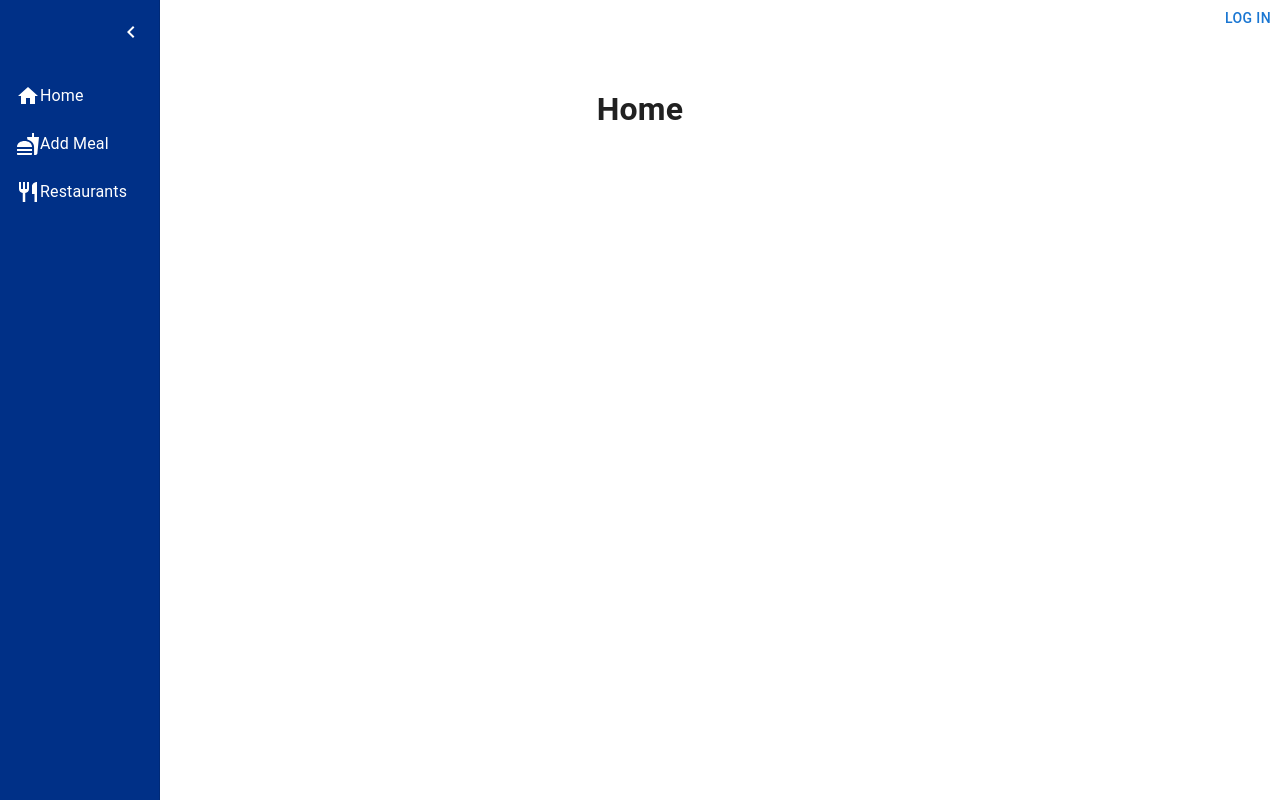
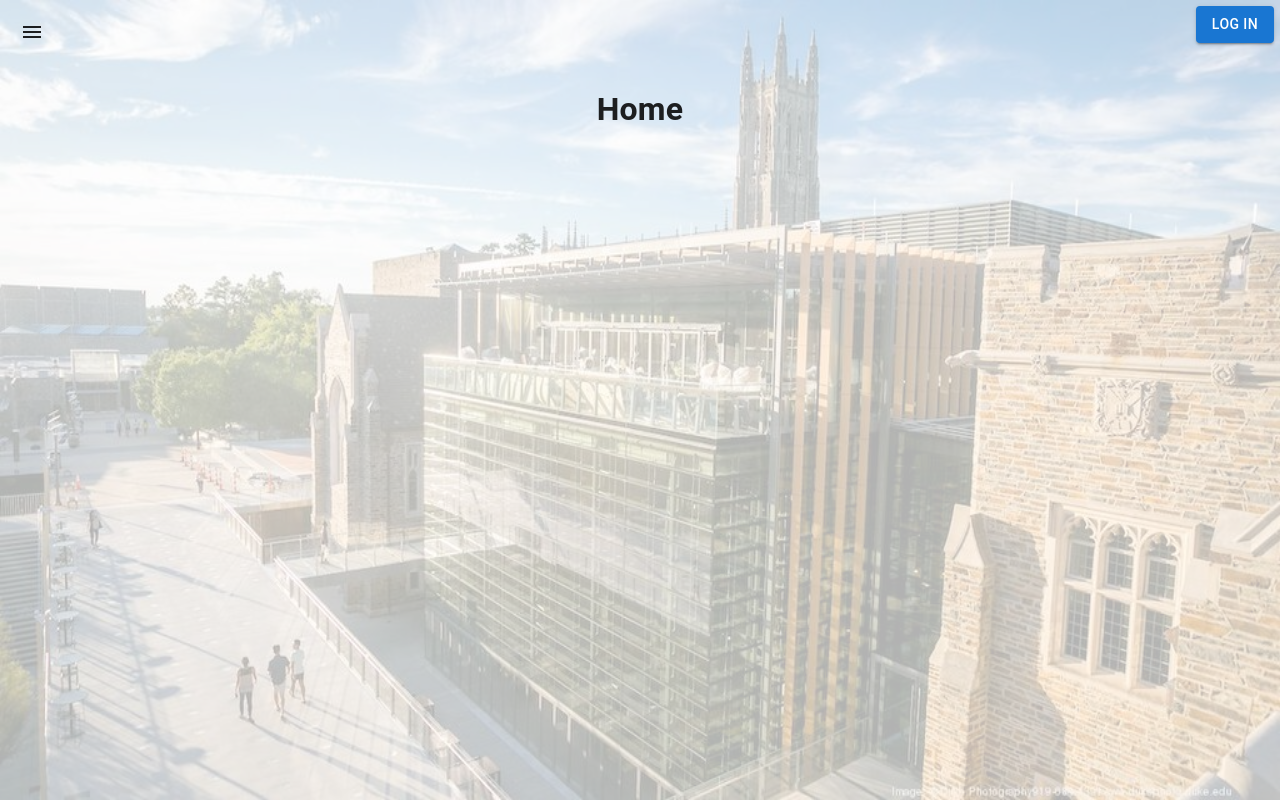
Before and after one commit to ashramen/food-devil, a React (Create React App) app: page / in a window 1280 px wide. Built offline with nearby package versions, Linux system fonts and the light colour scheme.

Commit message:
Edit log in page

```diff
--- a/src/App.css
+++ b/src/App.css
@@ -1,38 +1,21 @@
 .App {
+  position: relative;
   text-align: center;
+  min-height: 100vh;
 }
 
-.App-logo {
-  height: 40vmin;
-  pointer-events: none;
+.App::before {
+  content: "";
+  position: absolute;
+  top: 0px;
+  right: 0px;
+  bottom: 0px;
+  left: 0px;
+  background-image: url("background.jpg");
+  background-size: 100% 100%;
+  opacity: 0.3;
 }
 
-@media (prefers-reduced-motion: no-preference) {
-  .App-logo {
-    animation: App-logo-spin infinite 20s linear;
-  }
+.content {
+  position: relative;
 }
-
-.App-header {
-  background-color: white;
-  min-height: 100vh;
-  display: flex;
-  flex-direction: column;
-  align-items: center;
-  justify-content: center;
-  font-size: calc(10px + 2vmin);
-  color: white;
-}
-
-.App-link {
-  color: #61dafb;
-}
-
-@keyframes App-logo-spin {
-  from {
-    transform: rotate(0deg);
-  }
-  to {
-    transform: rotate(360deg);
-  }
-}
--- a/src/App.tsx
+++ b/src/App.tsx
@@ -9,6 +9,7 @@ import Login from "./components/login/login";
 function App() {
   return (
     <div className="App">
+      <div className="content">
       <BrowserRouter>
         <Switch>
           <Route exact path="/">
@@ -25,6 +26,7 @@ function App() {
           </Route>
         </Switch>
       </BrowserRouter>
+      </div>
     </div>
   );
 }
--- a/src/components/addmeal/addMeal.tsx
+++ b/src/components/addmeal/addMeal.tsx
@@ -1,10 +1,14 @@
 import React from 'react';
+import Sidebar from '../sidebar/sidebar';
 
 class AddMeal extends React.Component{
 
   render() {
     return (
-        <h1>Add Meal</h1>
+        <>
+          <Sidebar isLogIn={false}/>
+          <h1>Add Meal</h1>
+        </>
     );
   }
 }
--- a/src/components/home/home.tsx
+++ b/src/components/home/home.tsx
@@ -1,14 +1,14 @@
 import React from 'react';
-import Sidebar from './sidebar';
+import Sidebar from '../sidebar/sidebar';
 
 class Home extends React.Component{
 
   render() {
     return (
-        <div>
-          <Sidebar/>
+        <>
+          <Sidebar isLogIn={false}/>
           <h1>Home</h1>
-        </div>
+        </>
     );
   }
 }
--- a/src/components/login/login.tsx
+++ b/src/components/login/login.tsx
@@ -10,34 +10,43 @@ import { Link } from 'react-router-dom';
 import IconButton from "@mui/material/IconButton";
 import Alert from '@mui/material/Alert';
 import CloseIcon from '@mui/icons-material/Close';
+import Sidebar from '../sidebar/sidebar';
+import Card from '@mui/material/Card';
 
 interface LoginProps extends PropsFromRedux {};
 
 interface LoginStates {
+  firstName: string;
+  lastName: string;
   username: string;
   password: string;
   confirmPassword: string;
   newAccount: boolean;
   correctLogIn: boolean;
   correctAccount: boolean;
+  accountCreated: boolean;
 };
 
 class Login extends React.Component<LoginProps, LoginStates> {
   constructor(props: LoginProps) {
     super(props);
     this.state = {
+      firstName: '',
+      lastName: '',
       username: '',
       password: '',
       confirmPassword: '',
       newAccount: false,
       correctLogIn: true,
       correctAccount: true,
+      accountCreated: false,
     };
   };
 
   validUserInfo = () => {
-    return (this.state.username === 'username'
-    && this.state.password === 'password');
+    // TODO: Implement this when backend is implemented
+    return (this.state.username === 'CaffeineOverflow'
+    && this.state.password === 'cs316');
   }
 
   correctLogInInfo = () => {
@@ -49,11 +58,20 @@ class Login extends React.Component<LoginProps, LoginStates> {
   }
 
   correctAccountInfo = () => {
-    // Also implement unique username check
-    return (this.state.username
-      && this.state.password
-      && this.state.confirmPassword
-      && this.state.password === this.state.confirmPassword
+    // TODO: Also implement unique username check
+    const {
+      firstName,
+      lastName,
+      username,
+      password,
+      confirmPassword,
+    } = this.state;
+    return (firstName
+      && lastName
+      && username
+      && password
+      && confirmPassword
+      && password === confirmPassword
     ) as boolean;
   }
 
@@ -62,7 +80,8 @@ class Login extends React.Component<LoginProps, LoginStates> {
       if (this.correctAccountInfo()) {
         // TODO: Create Account once backend is implemented
         this.setState({
-          newAccount: false
+          newAccount: false,
+          accountCreated: true
         });
       } else {
         this.setState({correctAccount: false});
@@ -84,15 +103,18 @@ class Login extends React.Component<LoginProps, LoginStates> {
 
   render() {
     const {
+      firstName,
+      lastName,
       username,
       password,
       confirmPassword,
       newAccount,
       correctLogIn,
-      correctAccount
+      correctAccount,
+      accountCreated
     } = this.state;
     const errorMessage: string = (
-      !(username && password && (!newAccount || confirmPassword))?
+      !(username && password && (!newAccount || (firstName && lastName && confirmPassword)))?
       'One of the required fields is empty.' :
       newAccount && password !== confirmPassword?
       "Passwords don't match." :
@@ -101,18 +123,24 @@ class Login extends React.Component<LoginProps, LoginStates> {
       'Username is already taken.'
     );
     return (
-      <div>
-        <h1 className='title'>Food Devil</h1>
-        <h3 className='subtitle'>Please log in to access all features</h3>
+      <>
+        <Sidebar isLogIn={true}/>
+        <Grid container alignItems='center' direction="column">
+          <Card className='card' sx={{
+            maxWidth: 350,
+            boxShadow: 5,
+            marginTop: 5,
+          }}>
+            <h3 className='subtitle'>{newAccount? 'Create Account' : 'Log In'}</h3>
             <Grid container
               spacing={2}
               direction='row'
               alignItems='center'
               justifyContent='center'
             >
+              {correctLogIn && correctAccount? <div></div> :
                 <Grid item xs={12}>
                   <Grid container justifyContent='center'>
-              {correctLogIn && correctAccount? <div></div> :
                     <Alert
                       severity='error'
                       action={
@@ -130,13 +158,58 @@ class Login extends React.Component<LoginProps, LoginStates> {
                           <CloseIcon fontSize='inherit' />
                         </IconButton>
                       }
-                  style ={{width: '35%'}}
+                      style ={{width: '75%'}}
                     >
                       {errorMessage}
                     </Alert>
+                  </Grid>
+                </Grid>}
+              {accountCreated?
+                <Grid item xs={12}>
+                  <Grid container justifyContent='center'>
+                    <Alert
+                      severity='success'
+                      action={
+                        <IconButton
+                          aria-label='close'
+                          color='inherit'
+                          size='small'
+                          onClick={() => {
+                            this.setState({
+                              accountCreated: false,
+                            });
+                          }}
+                        >
+                          <CloseIcon fontSize='inherit' />
+                        </IconButton>
                       }
+                      style ={{width: '75%'}}
+                    >
+                      Account Successfully Created
+                    </Alert>
                   </Grid>
-          </Grid>
+                </Grid> : <div></div>}
+              {newAccount?
+              <><Grid item xs={12}>
+                  <TextField
+                    required
+                    label='First Name'
+                    id='first_name'
+                    variant='standard'
+                    onChange={(e) => { this.setState({ firstName: e.target.value }); } }
+                    type='text'
+                    style={{ width: '75%' }} />
+                </Grid><Grid item xs={12}>
+                    <TextField
+                      required
+                      label='Last Name'
+                      id='last_name'
+                      variant='standard'
+                      onChange={(e) => { this.setState({ lastName: e.target.value }); } }
+                      type='text'
+                      style={{ width: '75%' }} />
+                  </Grid></>
+              : <div></div>}
               <Grid item xs={12}>
                 <TextField
                   required
@@ -145,7 +218,7 @@ class Login extends React.Component<LoginProps, LoginStates> {
                   variant='standard'
                   onChange={(e) => {this.setState({username: e.target.value})}}
                   type='text'
-              style ={{width: '35%'}}
+                  style ={{width: '75%'}}
                 />
               </Grid>
               <Grid item xs={12}>
@@ -156,7 +229,7 @@ class Login extends React.Component<LoginProps, LoginStates> {
                   variant='standard'
                   onChange={(e) => {this.setState({password: e.target.value})}}
                   type='password'
-              style ={{width: '35%'}}
+                  style ={{width: '75%'}}
                 />
               </Grid>
               {newAccount? <Grid item xs={12}>
@@ -167,7 +240,7 @@ class Login extends React.Component<LoginProps, LoginStates> {
                   variant='standard'
                   onChange={(e) => {this.setState({confirmPassword: e.target.value})}}
                   type='password'
-              style ={{width: '35%'}}
+                  style ={{width: '75%'}}
                 />
               </Grid>: <div></div>}
               <Grid item xs={12}>
@@ -179,7 +252,9 @@ class Login extends React.Component<LoginProps, LoginStates> {
                 <Button size='small' onClick={this.handleSwitch}>{newAccount? 'I already have an account' : 'Create New Account'}</Button>
               </Grid>
             </Grid>
-      </div>
+          </Card>
+        </Grid>
+      </>
     );
   }
 }
--- a/src/components/login/styles.css
+++ b/src/components/login/styles.css
@@ -1,8 +1,3 @@
-.title {
-    font-size: 60px;
-    font-family: 'Brush Script MT';
-}
-
 .subtitle {
     font-size: 25px;
     font-family: 'Georgia';
--- a/src/components/restaurants/restuarants.tsx
+++ b/src/components/restaurants/restuarants.tsx
@@ -1,10 +1,14 @@
 import React from 'react';
+import Sidebar from '../sidebar/sidebar';
 
 class Restaurants extends React.Component{
 
   render() {
     return (
-        <h1>Restaurants</h1>
+        <>
+          <Sidebar isLogIn={false}/>
+          <h1>Restaurants</h1>
+        </>
     );
   }
 }
--- a/src/components/home/sidebar.tsx
+++ b/src/components/sidebar/sidebar.tsx
@@ -18,6 +18,7 @@ import { connect, ConnectedProps } from 'react-redux';
 import { State } from '../../store/index';
 import { logIn, logOut } from '../../store/actions';
 import { Link } from 'react-router-dom';
+import './styles.css';
 
 const drawerWidth = 160;
 
@@ -33,7 +34,9 @@ const ListItemText = styled(MuiListItemText)(() => ({
     color: 'white'
 }));
 
-interface sidebarProps extends PropsFromRedux{};
+interface sidebarProps extends PropsFromRedux{
+    isLogIn: boolean;
+};
 
 interface sidebarStates {
     open: boolean;
@@ -43,7 +46,7 @@ export class Sidebar extends React.Component<sidebarProps, sidebarStates> {
     constructor(props: sidebarProps) {
         super(props);
         this.state = {
-            open: true
+            open: false
         };
     }
 
@@ -130,9 +133,12 @@ export class Sidebar extends React.Component<sidebarProps, sidebarStates> {
                         </Link>
                     </List>
                 </Drawer>
-                <Link to={this.props.loggedIn? '/' : '/login'} style={{ textDecoration: 'none' }}>
-                    <Button variant="text" onClick={() => this.handleLogInButton()}>{this.props.loggedIn? 'Log Out' : 'Log In'}</Button>
-                </Link>
+                {this.props.loggedIn? <div className='login'>Logged in as {this.props.username}</div> : <div></div>}
+                {this.props.isLogIn? <div></div> : <Link to={this.props.loggedIn? '/' : '/login'} style={{ textDecoration: 'none' }}>
+                    <div className='loginButton'>
+                        <Button variant="contained" onClick={() => this.handleLogInButton()}>{this.props.loggedIn? 'Log Out' : 'Log In'}</Button>
+                    </div>
+                </Link>}
             </Box>
         );
     }
--- /dev/null
+++ b/src/components/sidebar/styles.css
@@ -0,0 +1,9 @@
+.login {
+    margin-top: 12px;
+    margin-right: 6px;
+}
+
+.loginButton {
+    margin-top: 6px;
+    margin-right: 6px;
+}
--- a/src/store/actionTypes.ts
+++ b/src/store/actionTypes.ts
@@ -5,7 +5,9 @@ export enum ActionType {
 
 interface LogInAction {
     type: typeof ActionType.LOG_IN;
-    payload: string;
+    payload: {
+        username: string;
+    };
 };
 
 interface LogOutAction {
--- a/src/store/actions.ts
+++ b/src/store/actions.ts
@@ -2,7 +2,9 @@ import { ActionType } from './actionTypes';
 
 export const logIn = (username: string) => ({
     type: ActionType.LOG_IN,
-    payload: username
+    payload: {
+        username
+    }
 })
 
 
--- a/src/store/reducers/logInReducer.ts
+++ b/src/store/reducers/logInReducer.ts
@@ -7,7 +7,7 @@ interface State {
 
 const initialState: State = {
     loggedIn: false,
-    username: null
+    username: null,
 };
 
 const logInReducer = (state: State = initialState, action: Action) => {
@@ -16,7 +16,7 @@ const logInReducer = (state: State = initialState, action: Action) => {
             return {
                 ...state,
                 loggedIn: true,
-                username: action.payload,
+                username: action.payload.username,
             };
         case ActionType.LOG_OUT:
             return {
```
Also changed, not shown: src/background.jpg (added), 1 other file (tests, documents, lock files or other folders). Lines whose indentation alone changed are shown as unchanged.
